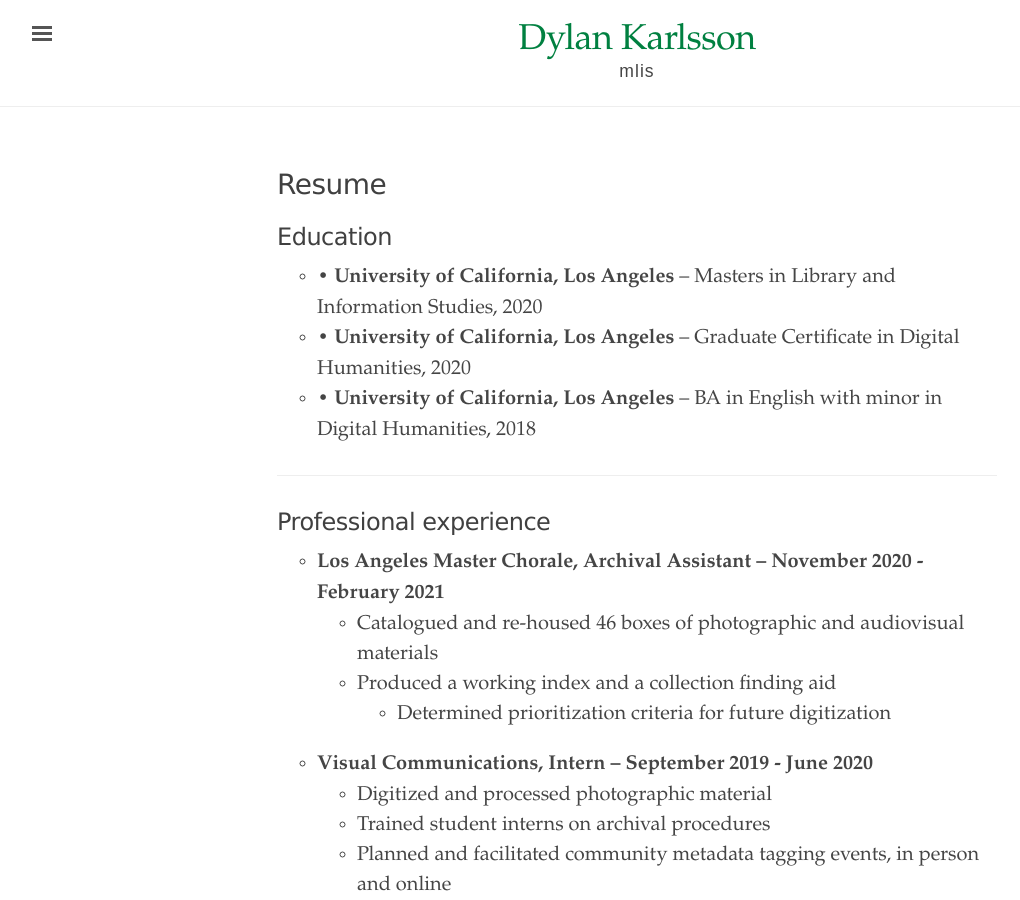
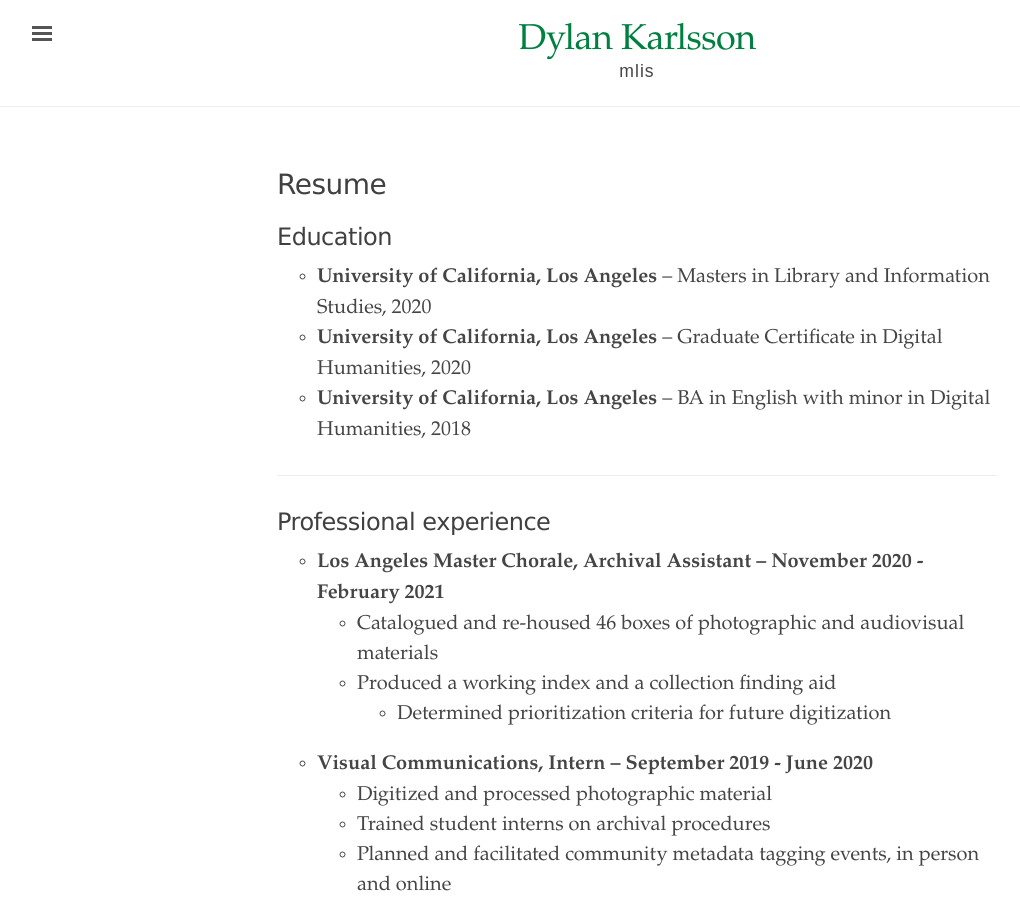
Before and after one commit to dylankarlsson/portfolio, a Jekyll site: the page built from resume.md, in a window 1280 px wide and 900 px high. Shown: the whole window, without its empty margins (3-1023 px from the left). Built offline with Jekyll 4.4.1, drawn with Linux system fonts in a browser that asks for light colours.

```diff
--- a/resume.md
+++ b/resume.md
@@ -5,9 +5,9 @@ title: Resume
 
 ## Education
 
-- • **University of California, Los Angeles** – Masters in Library and Information Studies, 2020
-- • **University of California, Los Angeles** –  Graduate Certificate in Digital Humanities, 2020
-- • **University of California, Los Angeles** – BA in English with minor in Digital Humanities, 2018
+- **University of California, Los Angeles** – Masters in Library and Information Studies, 2020
+- **University of California, Los Angeles** –  Graduate Certificate in Digital Humanities, 2020
+- **University of California, Los Angeles** – BA in English with minor in Digital Humanities, 2018
 
 ---
 ## Professional experience
```
